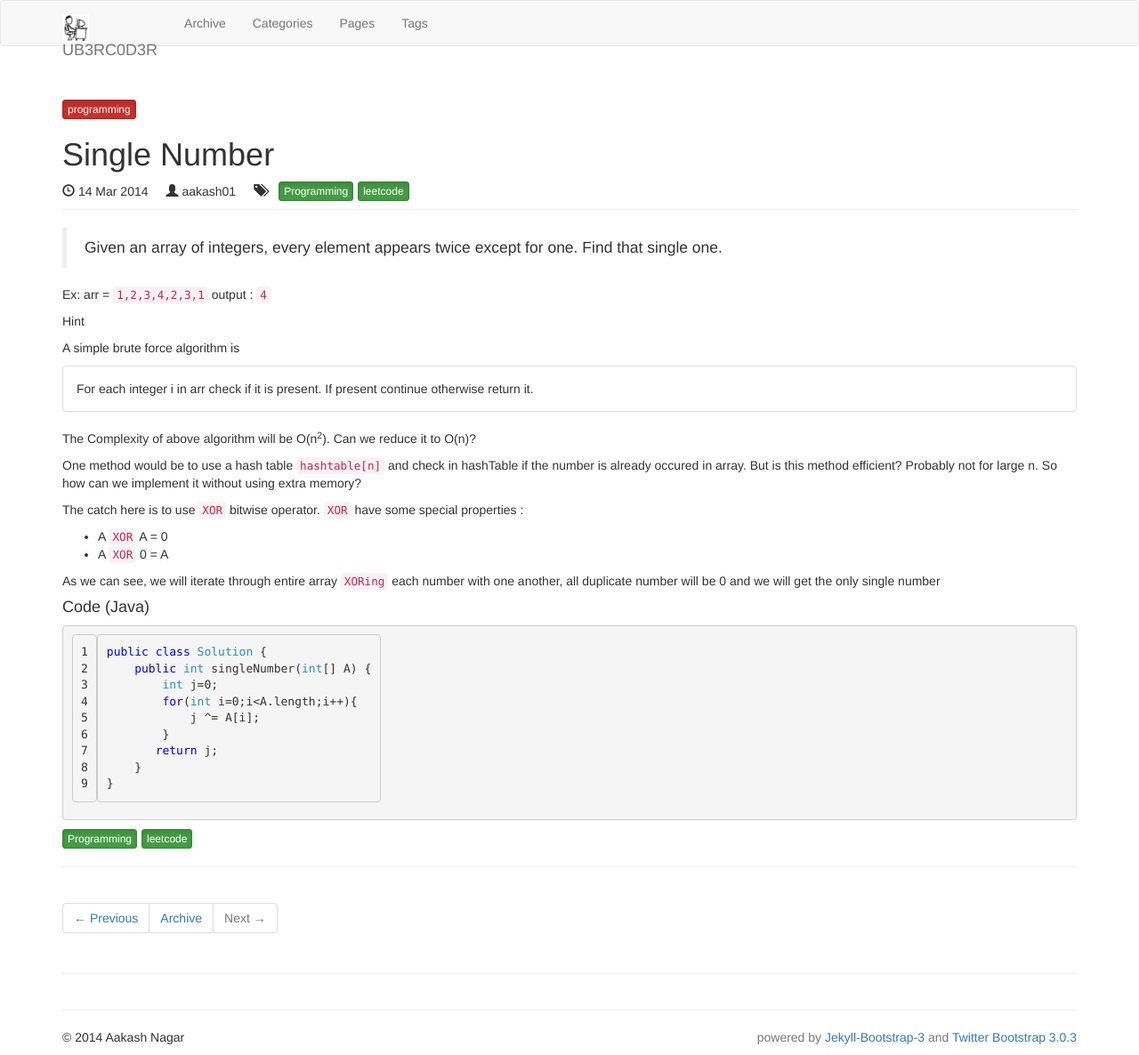
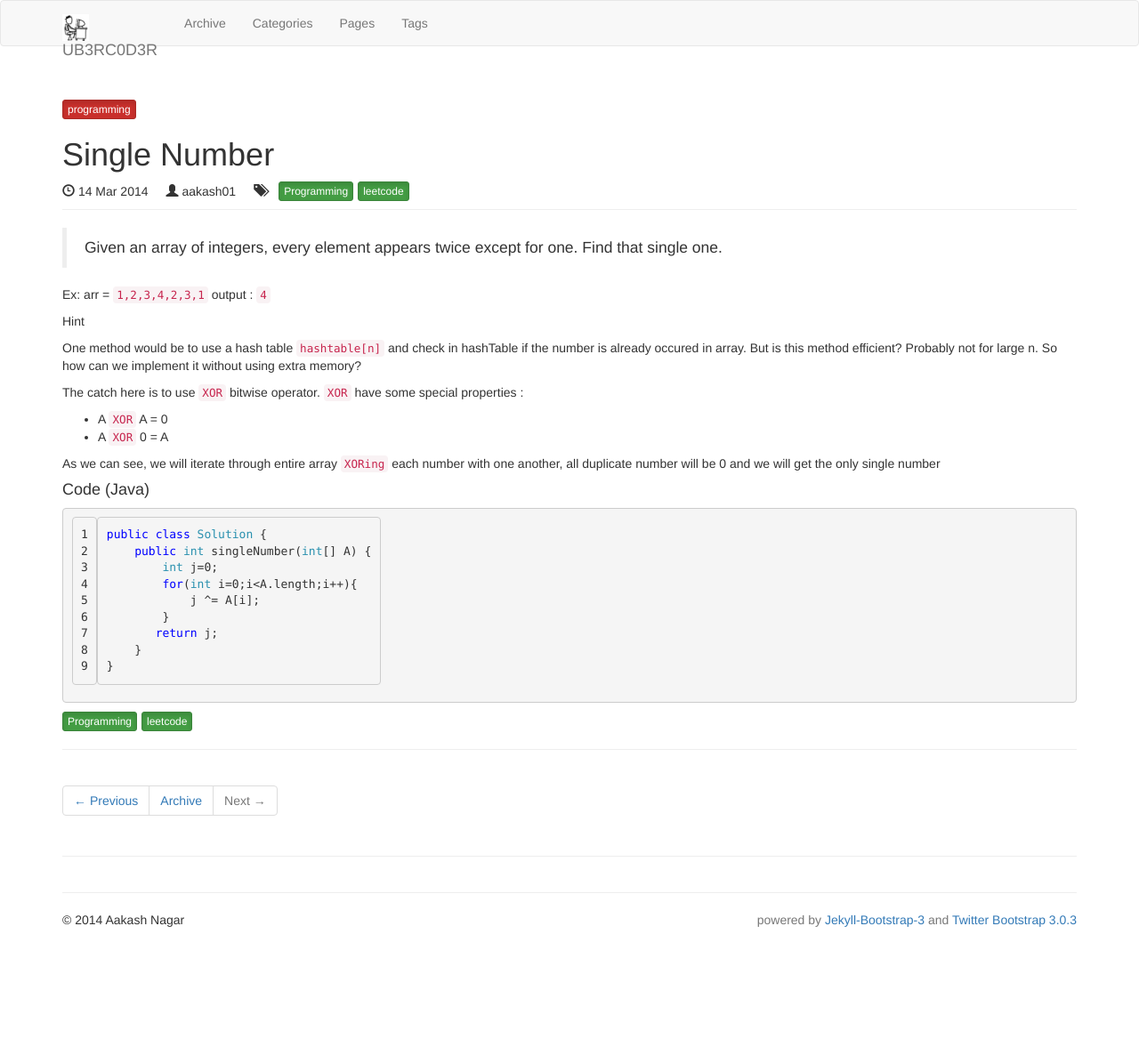
Before and after one commit to aakash01/aakash01.github.io, a Jekyll site: the page built from _posts/2014-03-14-single-number.md, in a window 1280 px wide. Shown: the whole page at 89% size. Built offline with Jekyll 4.4.1, drawn with Linux system fonts in a browser that asks for light colours; nearby versions of some CDN libraries; library files that are not in the unit come from our copies; after the commit the page ends 1054 px from its top, so only the background shows below that.

Commit message:
updated post markdown

```diff
--- a/_posts/2014-03-14-single-number.md
+++ b/_posts/2014-03-14-single-number.md
@@ -16,13 +16,6 @@ Ex:
 
  Hint
 
- A simple brute force algorithm is
- <div class="panel panel-default">
-  <div class="panel-body">
-    For each integer i in arr check if it is present. If present continue otherwise return it.
-  </div>
-</div>
-The Complexity of above algorithm will be O(n<sup>2</sup>). Can we reduce it to O(n)?
 
 One method would be to use a hash table `hashtable[n]` and check in hashTable if the number is already occured in array. But is this method efficient? Probably not for large n. So how can we implement it without using extra memory?
 
```
